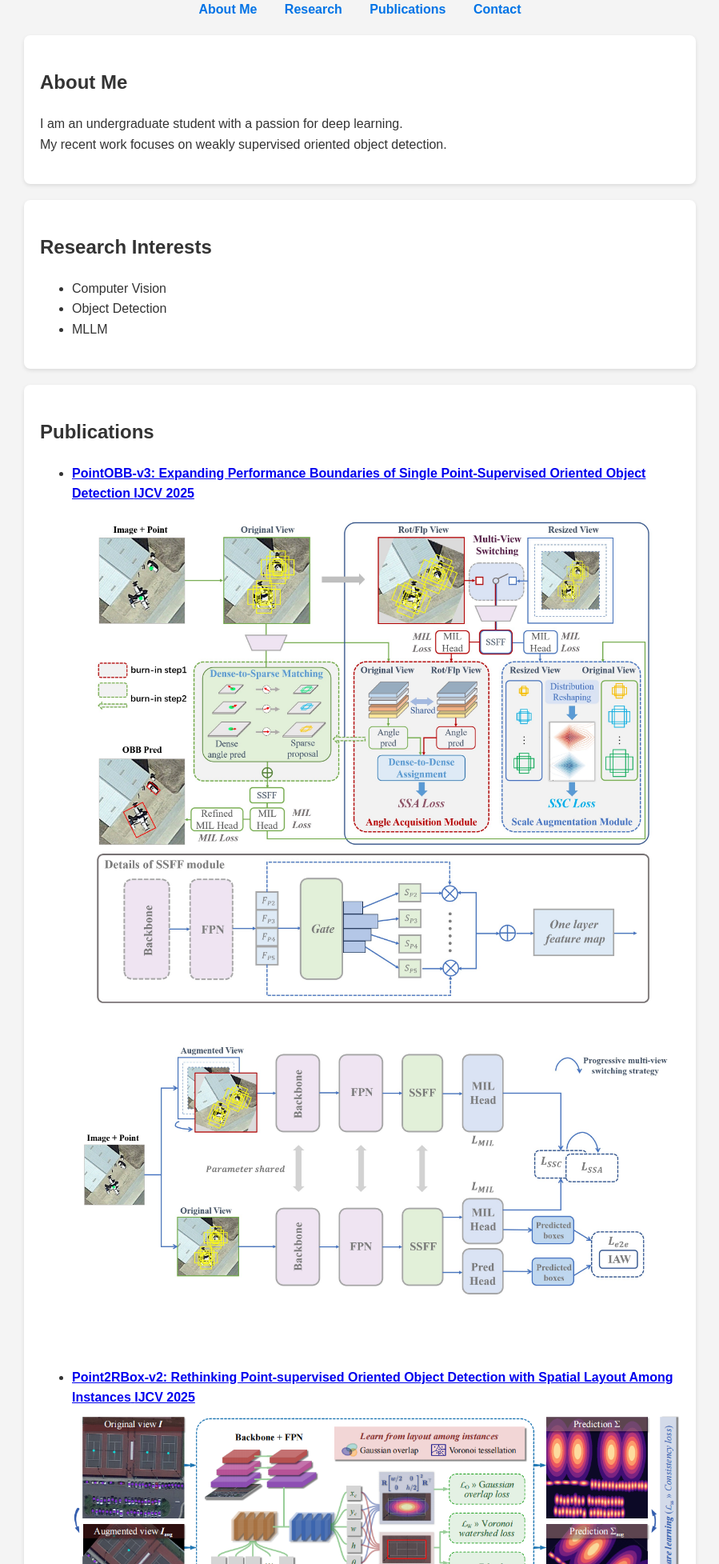
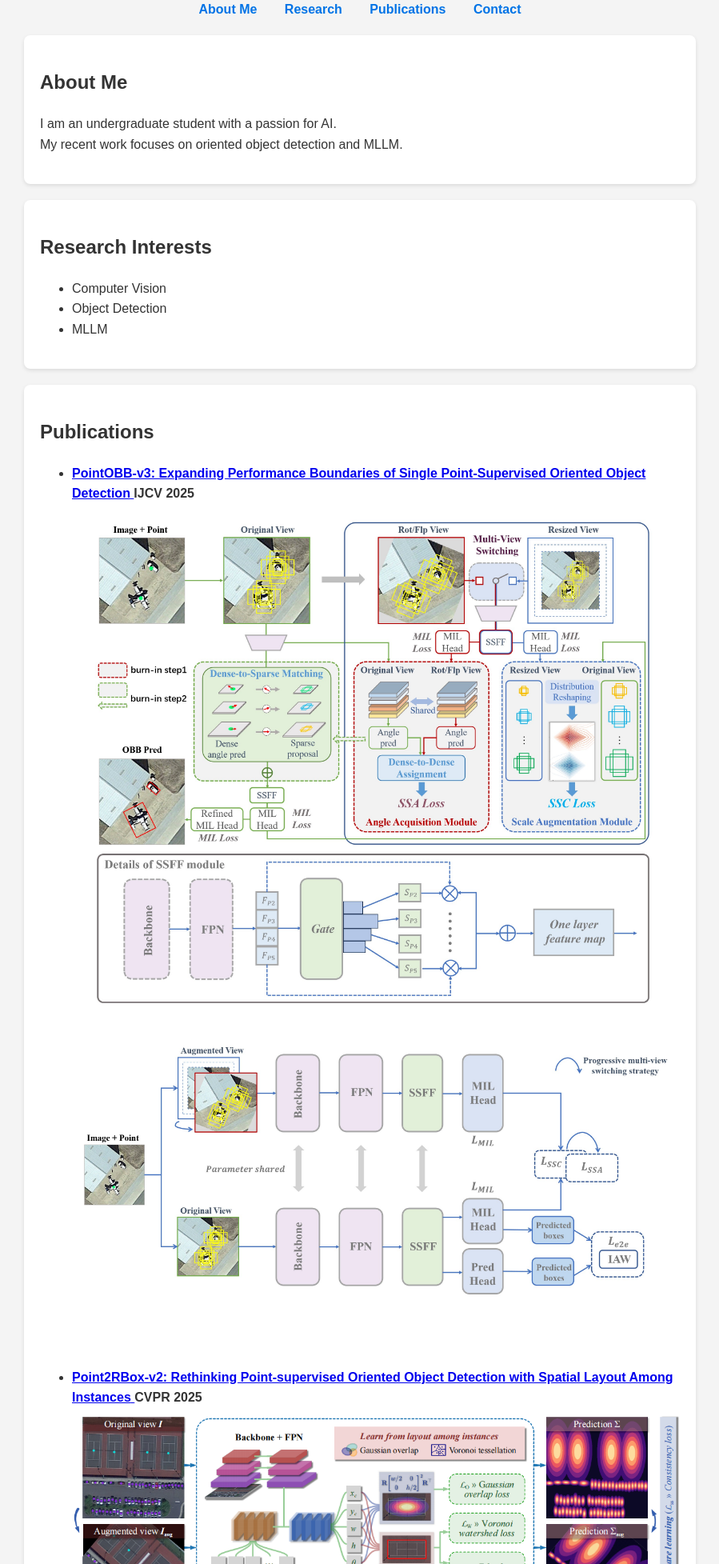
Before and after one commit to ZpyWHU/ZpyWHU.github.io, a plain HTML site: page index.html in a window 1280 px wide. Shown: the part 177-2132 px from the top of the page at 80% size, without its empty margins (190-1089 px from the left). Drawn offline with Linux system fonts and the light colour scheme.

Commit message:
Update index.html

```diff
--- a/index.html
+++ b/index.html
@@ -73,8 +73,8 @@
     <section id="about">
         <h2>About Me</h2>
         <p>
-            I am an undergraduate student with a passion for deep learning. <br>
-            My recent work focuses on weakly supervised oriented object detection.
+            I am an undergraduate student with a passion for AI. <br>
+            My recent work focuses on oriented object detection and MLLM.
         </p>
     </section>
 
@@ -93,8 +93,8 @@
             <li>
                 <a href="https://arxiv.org/abs/2501.13898" target="_blank">
                     <strong>PointOBB-v3: Expanding Performance Boundaries of Single Point-Supervised Oriented Object Detection</strong>
-                    <strong>IJCV 2025</strong>
                 </a>
+                <strong>IJCV 2025</strong>
                 <br>
                 <img src="images/pointobbv3_main.jpg" style="max-width:100%; height:auto; margin-top:10px;">
                 <br>
@@ -106,8 +106,8 @@
             <li>
                 <a href="https://arxiv.org/abs/2502.04268" target="_blank">
                     <strong>Point2RBox-v2: Rethinking Point-supervised Oriented Object Detection with Spatial Layout Among Instances</strong>
-                    <strong>IJCV 2025</strong>
                 </a>
+                <strong>CVPR 2025</strong>
                 <br>
                 <img src="images/point2rboxv2.png" style="max-width:100%; height:auto; margin-top:10px;">
                 <br>
```
